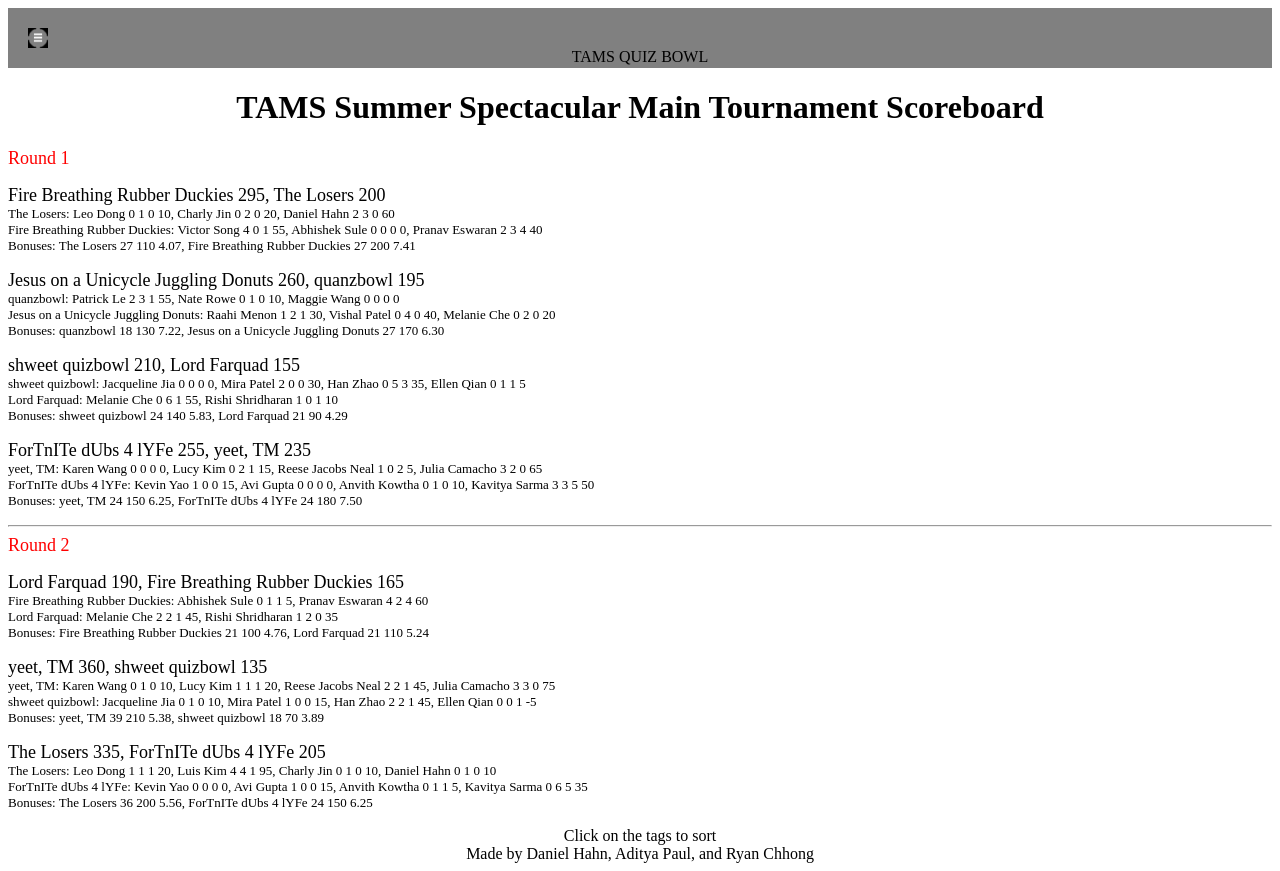
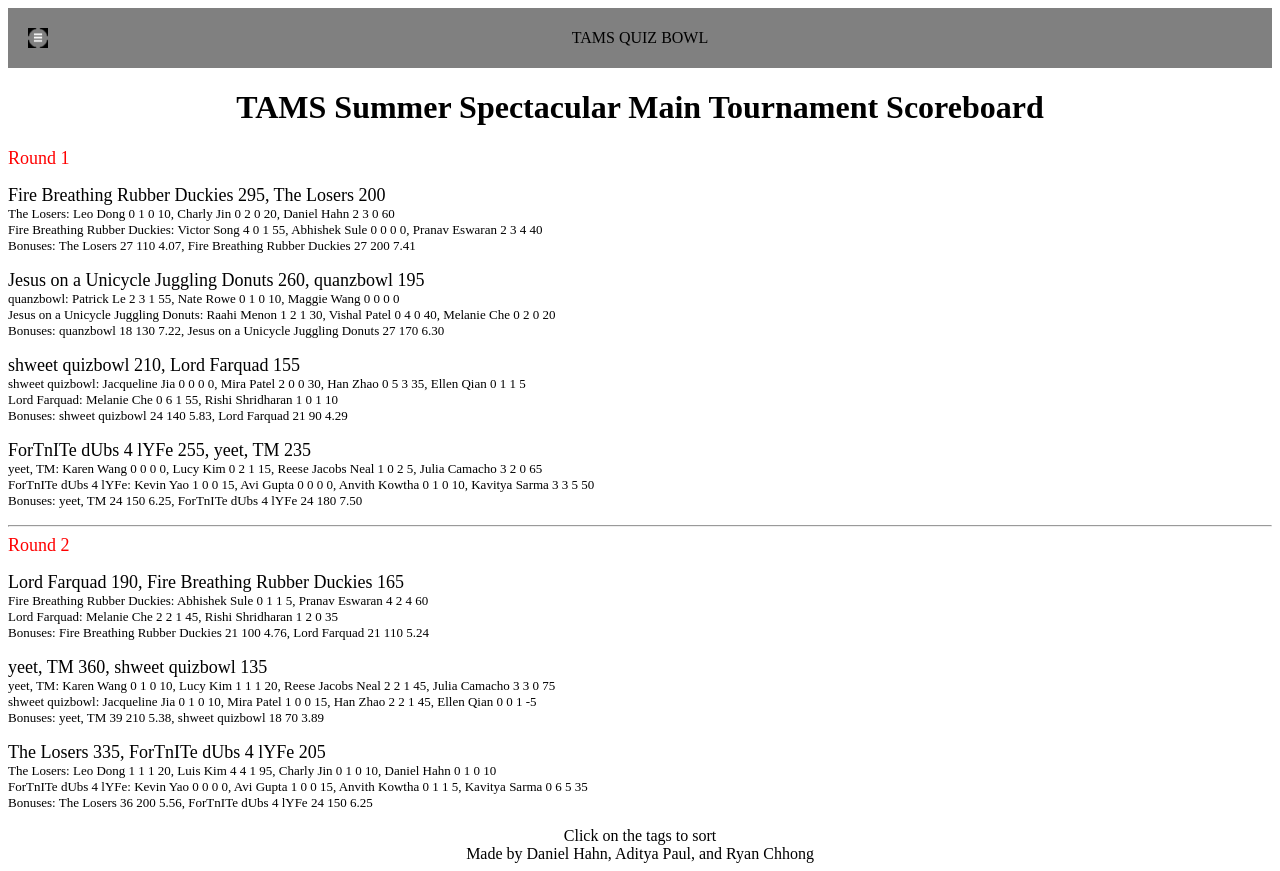
Before and after one commit to InfernalHydra/TAMSQuizBowlTourney, a website: page static/Report_games.html in a window 1280 px wide. Drawn offline with Linux system fonts and the light colour scheme; files that its build step writes are made by us from their sources; files whose address does not match are found by name.

Commit message:
Centered title text

```diff
--- a/CSS/heading/heading.css
+++ b/CSS/heading/heading.css
@@ -34,8 +34,11 @@
 
 }
 .text {
-  position: relative !important;
+  position: absolute !important;
   text-align: center !important;
+  top: 50%;
+  left: 50%;
+  transform: translateY(-50%) translateX(-50%);
 }
 .rotate {
   position: relative !important;
```
